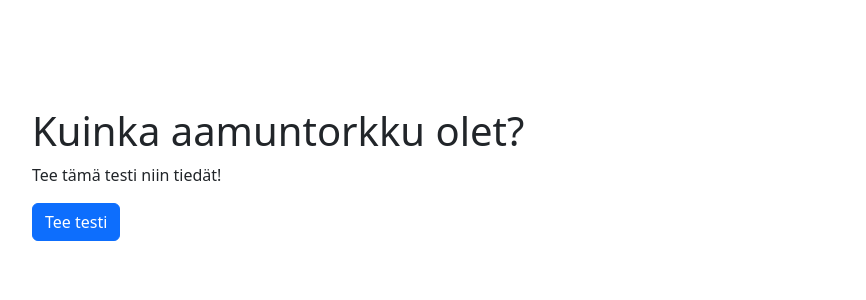
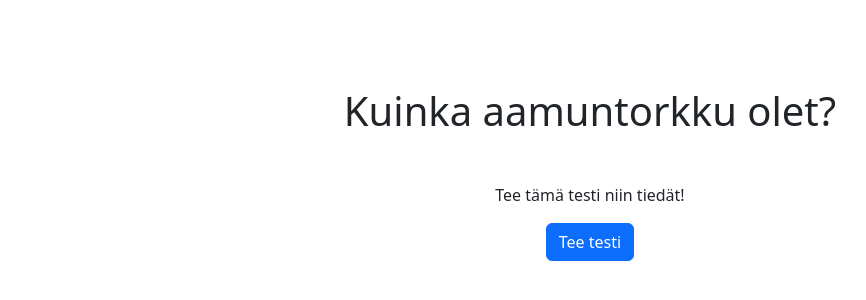
Before and after one commit to Duukkis8D/aamuntorkku, a React (Create React App) app: page / in a window 1280 px wide. Shown: the part 226-526 px from the top of the page, without its empty margins (50-916 px from the left). Built offline with nearby package versions, Linux system fonts and the light colour scheme.

Commit message:
add margins to landing page content

```diff
--- a/src/App.js
+++ b/src/App.js
@@ -10,10 +10,10 @@ function App() {
     return (
         <div className="App">
             <Container>
-                <Row className="d-flex align-items-center viewPortHeight100">
+                <Row className="d-flex align-items-center text-center viewport-height-100">
                     <Col>
-                        <h1>Kuinka aamuntorkku olet?</h1>
-                        <p>Tee tämä testi niin tiedät!</p>
+                        <h1 className="mb-5">Kuinka aamuntorkku olet?</h1>
+                        <p className="mb-3">Tee tämä testi niin tiedät!</p>
                         <Button variant="primary">Tee testi</Button>
                     </Col>
                 </Row>
--- a/src/styles/App.css
+++ b/src/styles/App.css
@@ -1,3 +1,3 @@
-.viewPortHeight100 {
+.viewport-height-100 {
     min-height: 100vh;
 }
```
